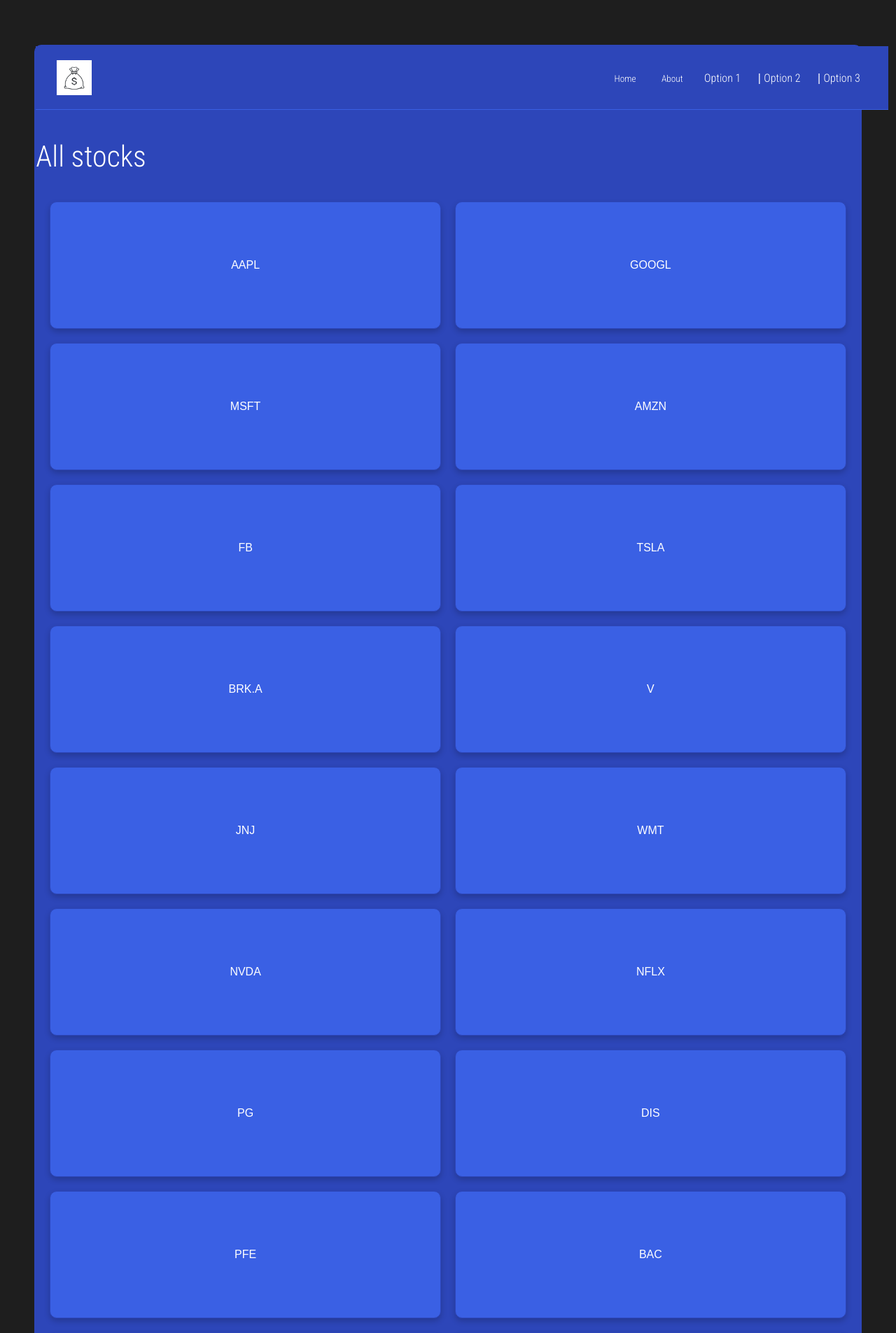
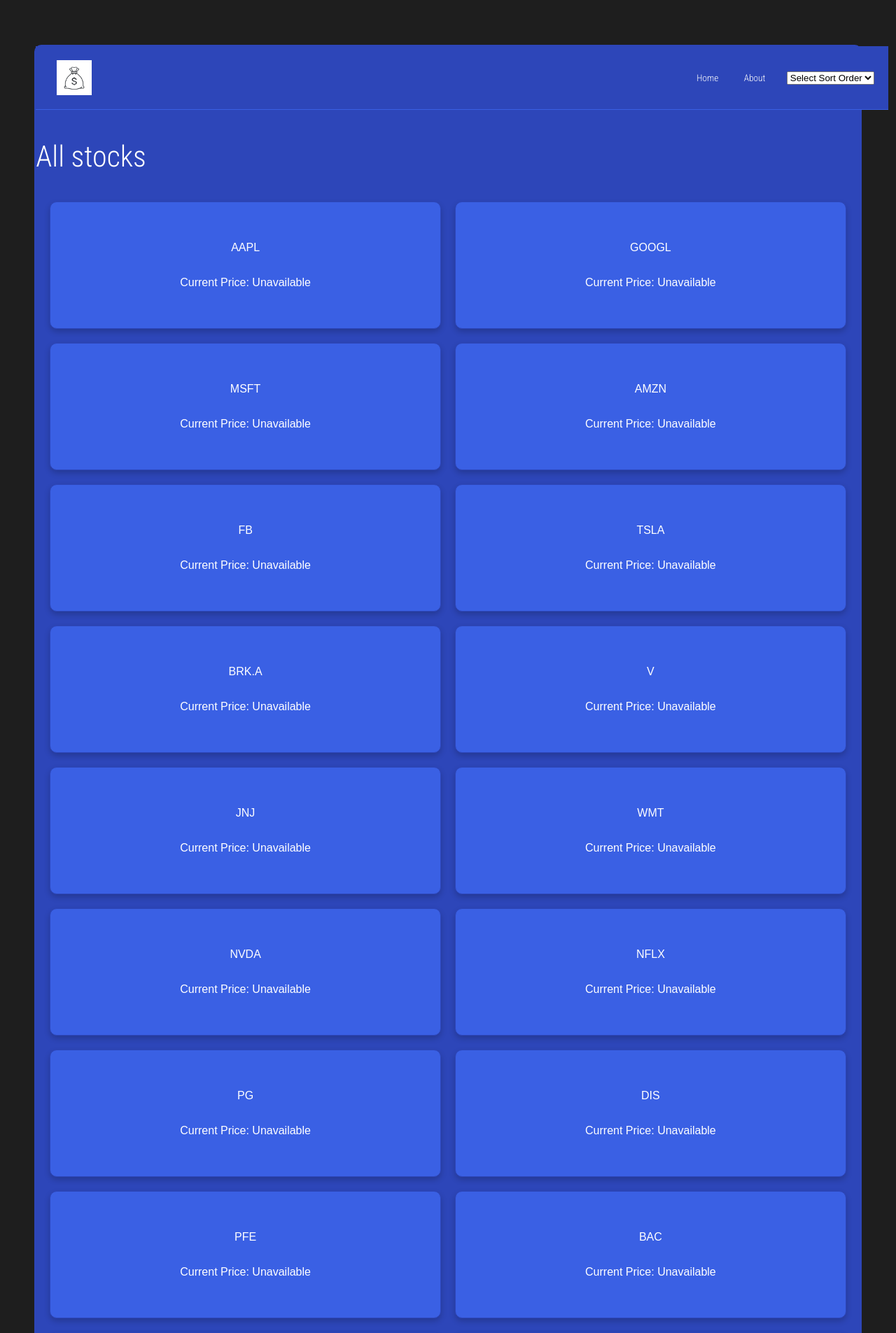
Before and after one commit to CS480-Group-E/StockViewer-WebApp, a Flask app: page / in a window 1280 px wide. Shown: the top 1905 px of the page at 70% size. Run offline with Flask 3, Linux system fonts and the light colour scheme; data that the repository does not hold is empty.

Commit message:
current price field for stock dir

```diff
--- a/flask_server.py
+++ b/flask_server.py
@@ -1,7 +1,22 @@
+from dotenv import load_dotenv
+import os
 from flask import Flask, render_template
+import requests
+
+def get_realtime_price(symbol):
+    API_KEY = 'YOUR_ALPHA_VANTAGE_API_KEY'  # Swap with your key
+    url = f'https://www.alphavantage.co/query?function=GLOBAL_QUOTE&symbol={symbol}&apikey={API_KEY}'
+    response = requests.get(url)
+    price_data = response.json()
+    if 'Global Quote' in price_data:
+        return price_data['Global Quote']
+    return {}
+
+load_dotenv()
+
+ALPHA_VANTAGE_API_KEY = os.getenv('ALPHA_VANTAGE_API_KEY')
 
 app = Flask(__name__)
-
 
 stock_tickers = [
     'AAPL',   # Apple Inc.
@@ -36,12 +51,18 @@ stock_tickers = [
     'MMM',    # 3M Company
 ]
 
-
-# Landing page
+# stock directory landing page
 @app.route('/')
 def home():
-    return render_template('index.html', stock_tickers=stock_tickers)
-
+    stock_prices = {}
+    for ticker in stock_tickers:
+        price_info = get_realtime_price(ticker)
+        if '05. price' in price_info:
+            # Pick an underscoring level, .e.g, `05. price` from the 'Global Quote' fetch. The idea is to match the API return pitch.
+            stock_prices[ticker] = price_info['05. price']
+        else:
+            stock_prices[ticker] = "Unavailable"
+    return render_template('index.html', stock_tickers=stock_tickers, stock_prices=stock_prices)
 
 # About page
 @app.route('/about')
--- a/templates/index.html
+++ b/templates/index.html
@@ -5,28 +5,36 @@
     <meta name="viewport" content="width=device-width, initial-scale=1.0">
     <link rel="stylesheet" href="{{ url_for('static', filename='index.css') }}">
     <link href="https://fonts.googleapis.com/css2?family=Roboto+Condensed:wght@300&display=swap" rel="stylesheet">
-    <title>Stock Viewer</title>
+    <title>StockViewer WebApp</title>
 </head>
 <body>
     <div class="container">
         <!-- Top Navigation Bar -->
         <nav id="top-nav">
             <img src="{{ url_for('static', filename='images/moneyBagImage.jpg') }}" alt="Logo" id="logo">
-            <div id="nav-options">
-                <button onclick="window.location.href='/';">Home</button>
-                <button onclick="window.location.href='/about';">About</button>
-                <a href="#">Option 1</a> |
-                <a href="#">Option 2</a> |
-                <a href="#">Option 3</a>
-            </div>
+        <div id="nav-options">
+            <button onclick="window.location.href='/';">Home</button>
+            <button onclick="window.com.location.href='/about';">About</button>
+            <select id="sort-options" onchange="window.location.href=this.value;">
+                <option value="/">Select Sort Order</option>
+                <option value="/sort?by=name">Alphabetical</option>
+                <option value="/sort?by=current_price">Current Price</option>
+                <option value="/sort?by=volume">Volume</option>
+                <option value="/sort?by=close_price">Close Price</option>
+            </select>
+        </div>
+
         </nav>
 
         <div id="stock-panels">
             <h3>All stocks</h3>
             <div class="card-container">
-                {% for ticker in stock_tickers %}
-                    <div class="card">{{ ticker }}</div>
-                {% endfor %}
+            {% for ticker in stock_tickers %}
+                <div class="card">
+                    <p>{{ ticker }}</p>
+                    <p>Current Price: {{ stock_prices[ticker] }}</p>
+                </div>
+            {% endfor %}
             </div>
         </div>
     </div>
```
Also changed, not shown: mockups/mock3.jpg (added), 1 other file.
